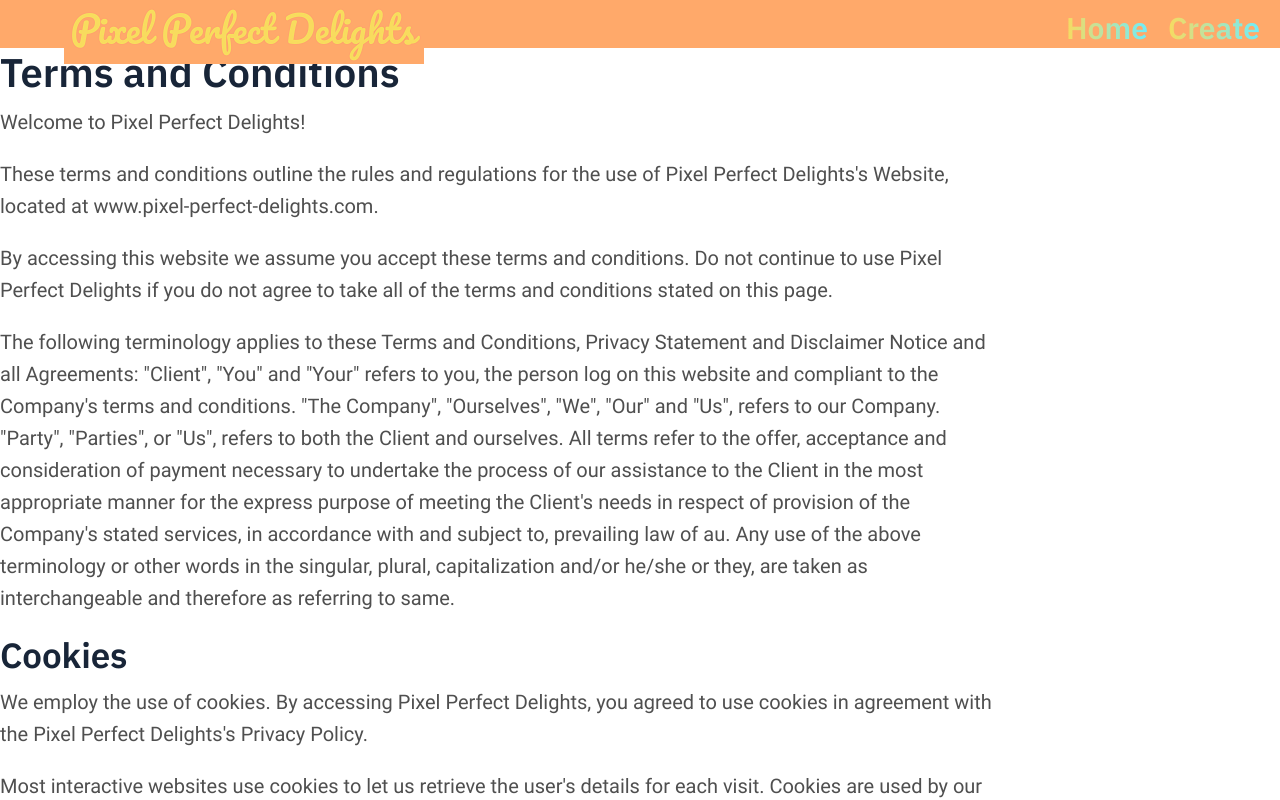
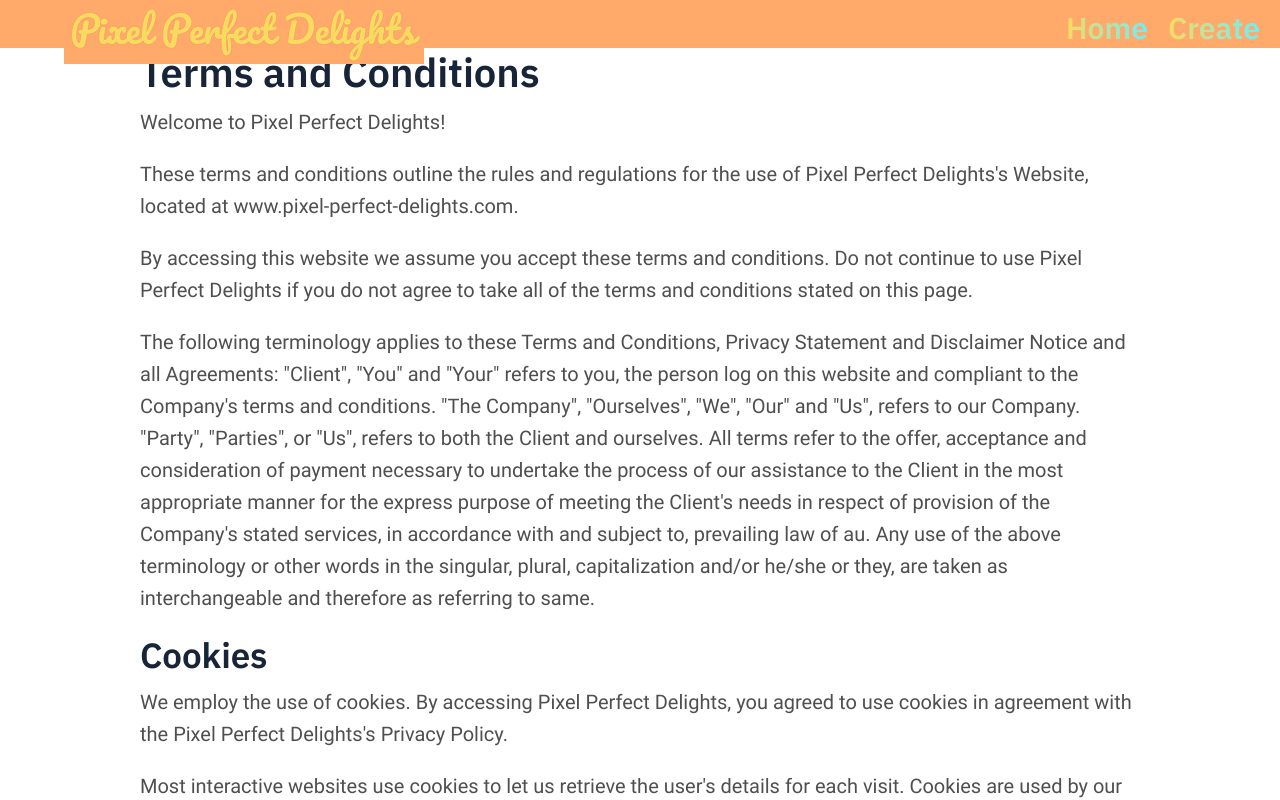
Before and after one commit to Rhett-Williams/personalised-cards-frontend, a React (Create React App) app: page /terms-and-conditions in a window 1280 px wide. Shown: the top 800 px of the page. Built offline with nearby package versions, Linux system fonts and the light colour scheme; no server answers.

Commit message:
Update TermsAndConditions.tsx

```diff
--- a/src/pages/TermsAndConditions.tsx
+++ b/src/pages/TermsAndConditions.tsx
@@ -9,6 +9,7 @@
 const TermsAndConditions: React.FC = () => {
 
   return (
+    <div style={{width: '100%', display: 'flex', justifyContent: 'center', alignItems: 'center'}}>
     <div
       style={{maxWidth: 1000}}
     >
@@ -132,6 +133,7 @@
 
 <p>As long as the website and the information and services on the website are provided free of charge, we will not be liable for any loss or damage of any nature.</p>
     </div>
+      </div>
   );
 };
 
```
